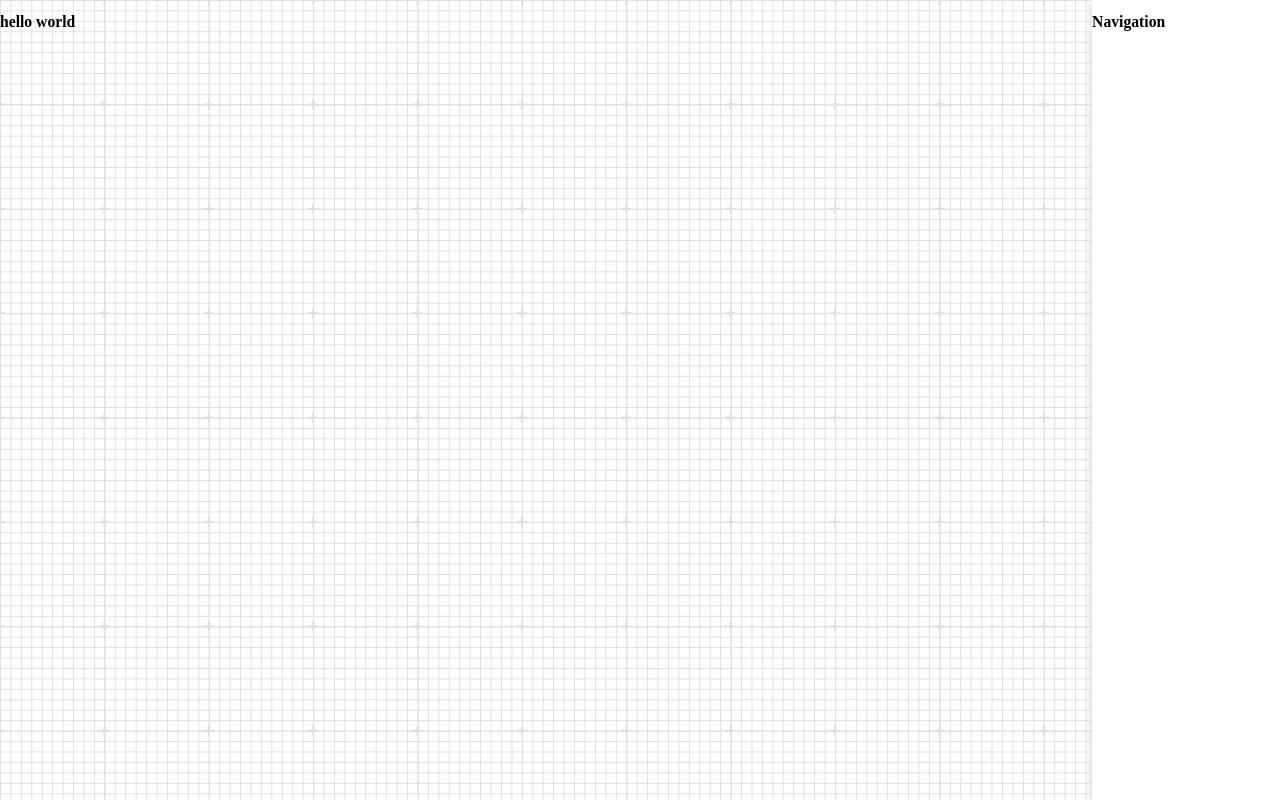
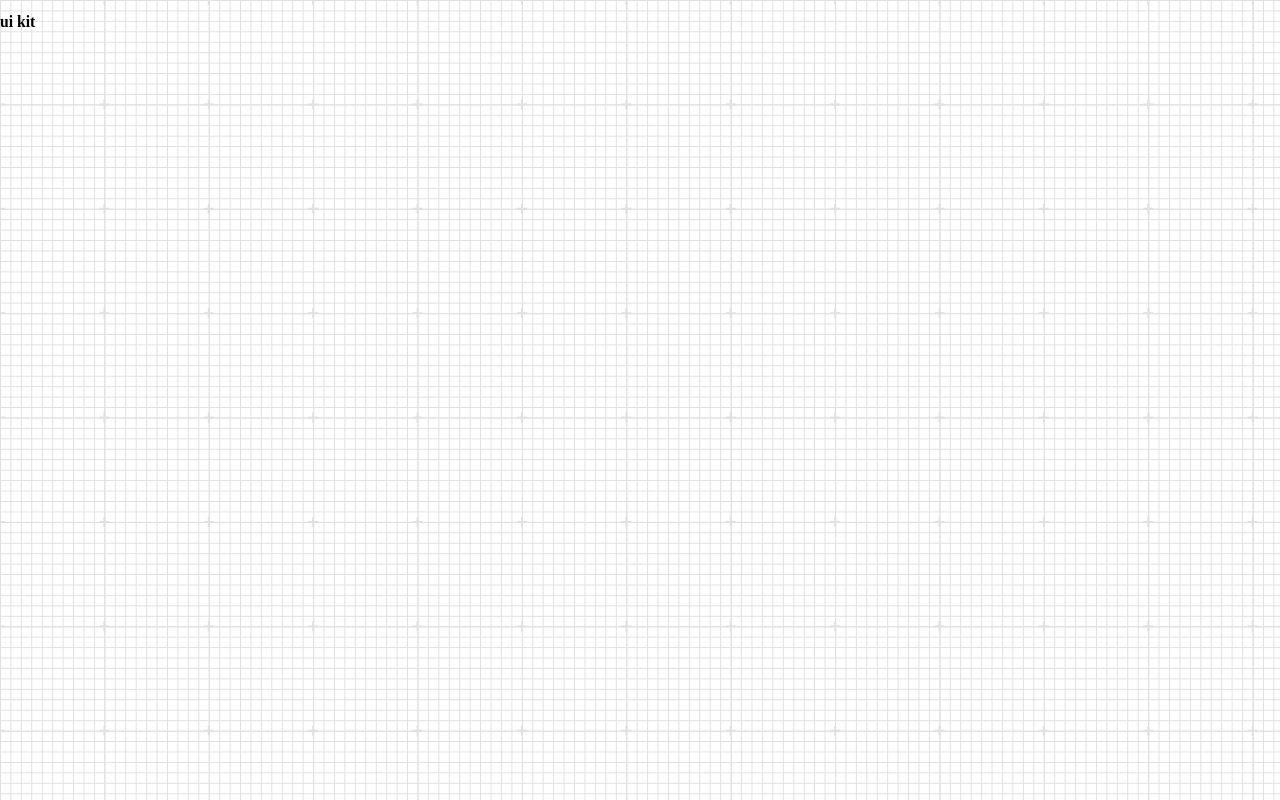
Before and after one commit to mitrvlr/playing-cards, a React (Create React App) app: page /ui-kit in a window 1280 px wide. Built offline with nearby package versions, Linux system fonts and the light colour scheme.

Commit message:
refactor router

```diff
--- a/src/App.js
+++ b/src/App.js
@@ -1,15 +1,25 @@
-import './assets/scss/style.scss';
+import { Switch, Route } from 'react-router-dom';
 
 import { Navigation } from './components/layouts/Navigation';
+
+import './assets/scss/style.scss';
 
 function App() {
   return (
     <section className="app">
-      <header className="app-header">
-        <h1>hello world</h1>
-      </header>
+      <Switch>
+        <Route exact path="/">
+          <header className="app-header">
+            <h1>hello world</h1>
+          </header>
 
-      <Navigation />
+          <Navigation />
+        </Route>
+
+        <Route exact path="/ui-kit">
+          <h1>ui kit</h1>
+        </Route>
+      </Switch>
     </section>
   );
 }
--- a/src/index.js
+++ b/src/index.js
@@ -1,11 +1,15 @@
 import React from 'react';
 import ReactDOM from 'react-dom';
+import { BrowserRouter as Router } from 'react-router-dom';
+
 import App from './App';
 import reportWebVitals from './reportWebVitals';
 
 ReactDOM.render(
   <React.StrictMode>
-    <App />
+    <Router>
+      <App />
+    </Router>
   </React.StrictMode>,
   document.getElementById('root')
 );
```
